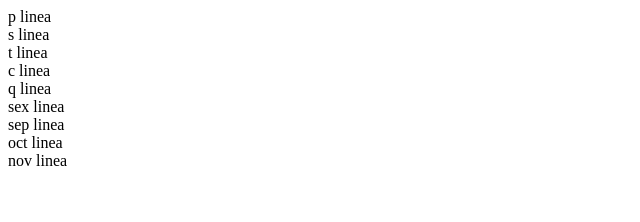
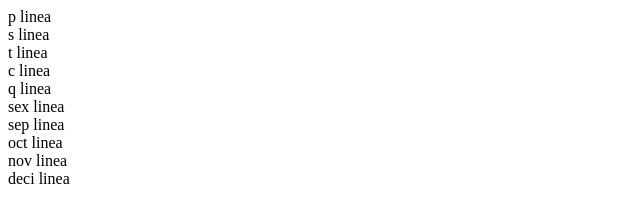
Before and after one commit to DiegoCarva05/parcial_20, a plain HTML site: page index.html in a window 1280 px wide. Shown: the full height of the page, 0-640 px from the left. Drawn offline with Linux system fonts and the light colour scheme.

Commit message:
decimo commit

```diff
--- a/index.html
+++ b/index.html
@@ -15,5 +15,6 @@
     <div>sep linea</div>
     <div>oct linea</div>
     <div>nov linea</div>
+    <div>deci linea</div>
 </body>
 </html>
```
